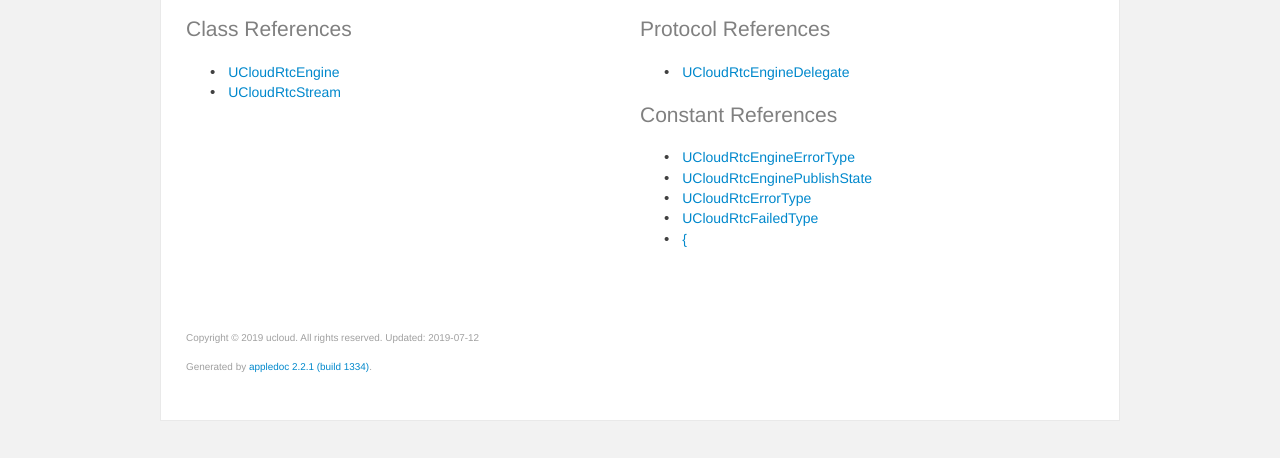
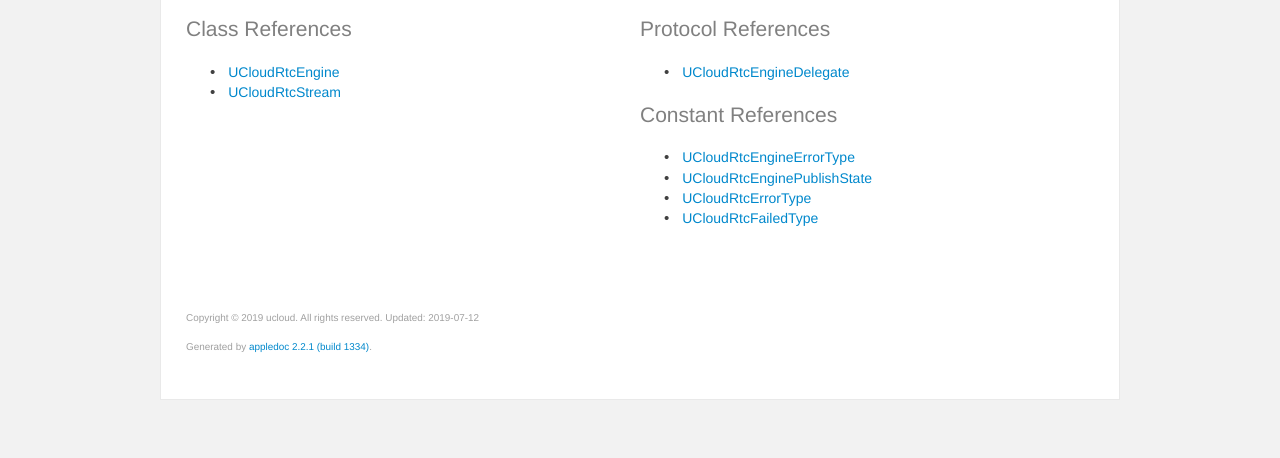
Before and after one commit to ucloud/urtc-mac-demo, a plain HTML site: page html/index.html in a window 1280 px wide. Shown: the part 136-594 px from the top of the page. Drawn offline with Linux system fonts and the light colour scheme.

Commit message:
Update index.html

```diff
--- a/html/index.html
+++ b/html/index.html
@@ -81,7 +81,6 @@
 
 									<li><a href="Constants/UCloudRtcFailedType.html">UCloudRtcFailedType</a></li>
 
-									<li><a href="Constants/{.html">{</a></li>
 
 							</ul>
 
```
